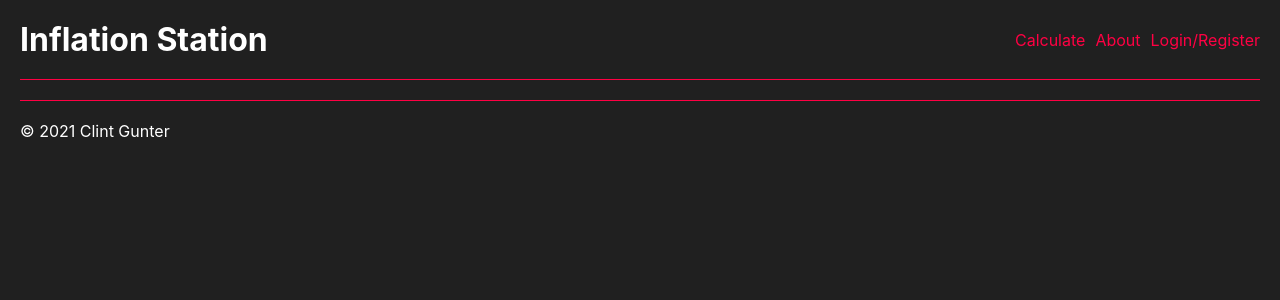
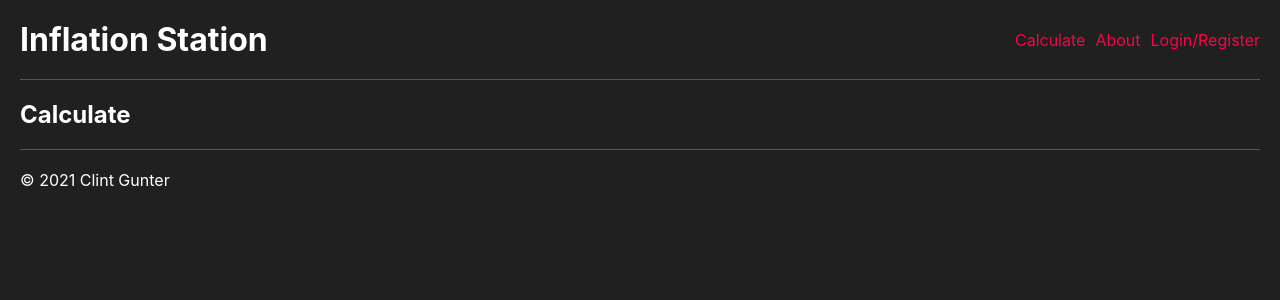
Before and after one commit to futureclint/inflation-station, a React (Create React App) app in the folder client/: page / in a window 1280 px wide. Shown: the top 300 px of the page. Built offline with nearby package versions, Linux system fonts and the light colour scheme.

Commit message:
Added Calculate screen component and route

```diff
--- a/client/src/App.js
+++ b/client/src/App.js
@@ -6,6 +6,7 @@ import Layout from './layouts/Layout';
 import Login from './screens/Login';
 import Register from './screens/Register';
 import About from './screens/About';
+import Calculate from './screens/Calculate';
 
 function App() {
 
@@ -52,6 +53,9 @@ function App() {
           <Route path='/about'>
             <About />
           </Route>
+          <Route path='/'>
+            <Calculate />
+          </Route>
         </Switch>
       </Layout>
     </div>
--- /dev/null
+++ b/client/src/screens/Calculate.jsx
@@ -0,0 +1,7 @@
+export default function Calculate() {
+  return (
+    <>
+      <h2>Calculate</h2>
+    </>
+  )
+}
```
